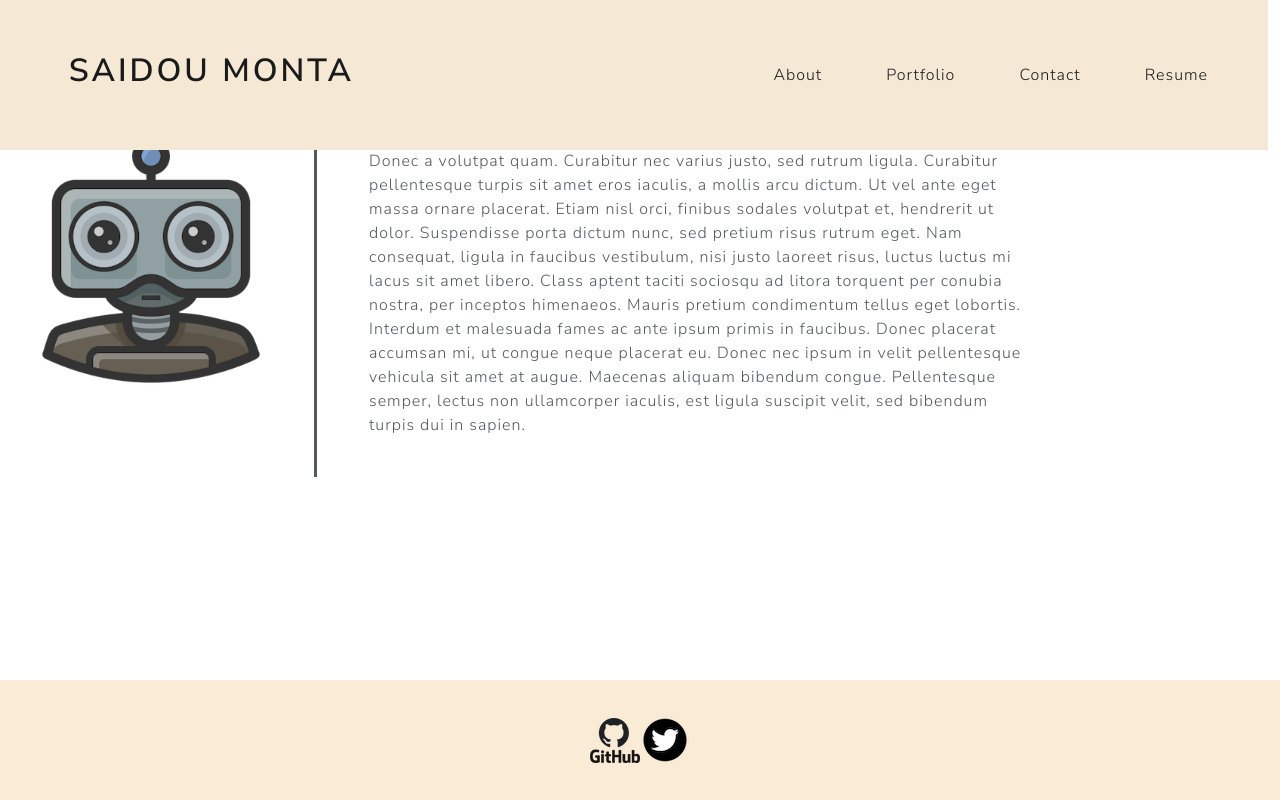
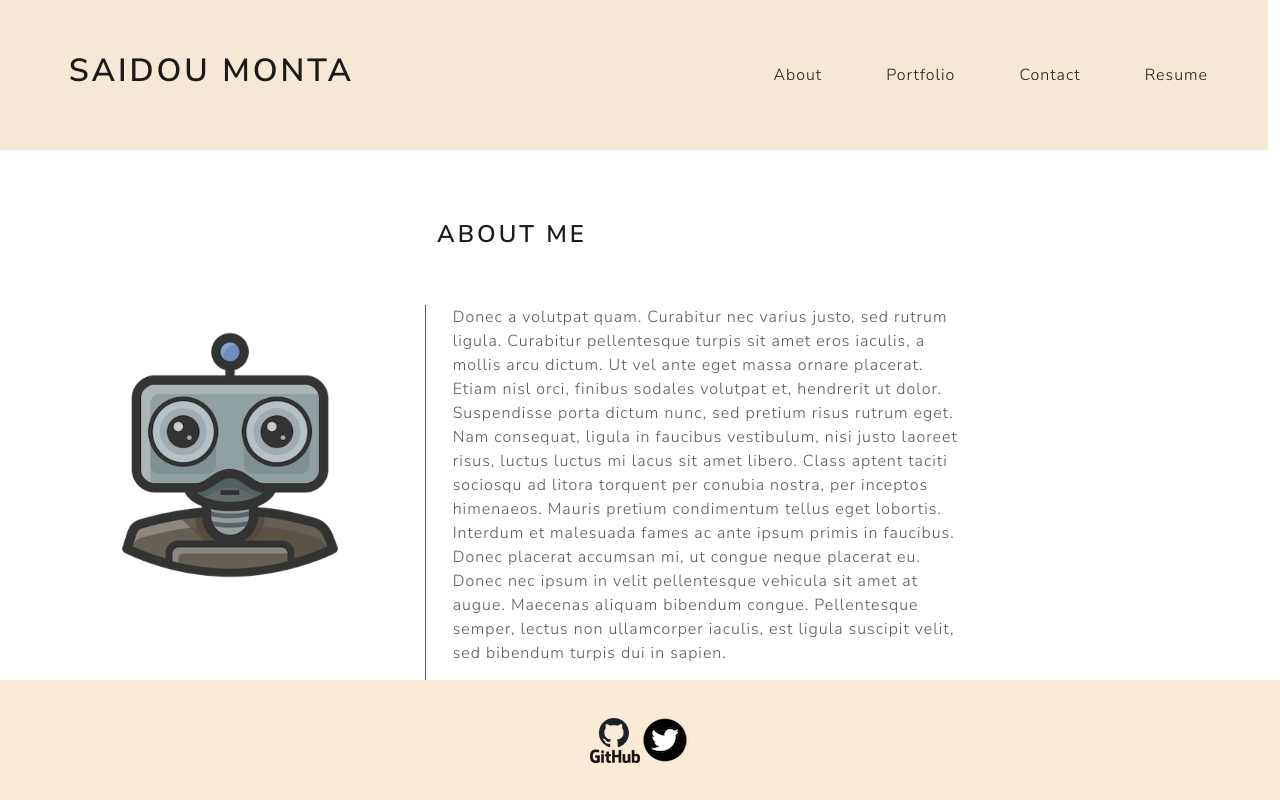
Before and after one commit to Saidou25/React-Portfolio, a React (Create React App) app in the folder my-app/: page / in a window 1280 px wide. Built offline with nearby package versions, Linux system fonts and the light colour scheme.

Commit message:
layout for resume , about and contact

```diff
--- a/my-app/src/components/pages/About.js
+++ b/my-app/src/components/pages/About.js
@@ -3,14 +3,15 @@ import "../../styles.css/About.css"
 function About() {
 
   return (
-    <div>
+    <div className='about'>
       <h3 className='title'>About Me</h3>
       <div className='row'>
-        <div className='col-3 about'>
-          <img src='images/robot01.png' className="img-fluid" alt="robot icon"></img>
+        <div className='col-5 flex'>
+          <img src='images/robot01.png' className="responsive flex" alt="robot icon"></img>
         </div>
-        <div className='col-9'>
+        <div className='col-7 flex'>
           <p className='story'>
+
             Donec a volutpat quam. Curabitur nec varius justo, sed rutrum ligula.
             Curabitur pellentesque turpis sit amet eros iaculis, a mollis arcu
             dictum. Ut vel ante eget massa ornare placerat. Etiam nisl orci, finibus
@@ -24,8 +25,8 @@ function About() {
             in velit pellentesque vehicula sit amet at augue. Maecenas aliquam
             bibendum congue. Pellentesque semper, lectus non ullamcorper iaculis,
             est ligula suscipit velit, sed bibendum turpis dui in sapien.
+
           </p>
-
         </div>
       </div>
     </div>
--- a/my-app/src/components/pages/Contact.js
+++ b/my-app/src/components/pages/Contact.js
@@ -44,11 +44,13 @@ function Contact() {
   };
 
   return (
-    <div className="row formContainer t-30">
-      <div className="col-6 flex m-10" id="left-box">
+    <div className="row-formContainer t-30">
+      <div className="col-6 left-box flex m-10">
         <div className="mb-5">
 
-          <label for="exampleFormControlInput1" className="form-label">Name</label>
+          <label className="form-label">
+            Name
+            </label>
           <input
             className="form-control"
             value={yourname}
@@ -58,7 +60,9 @@ function Contact() {
             placeholder="Name"
           />
 
-          <label for="exampleFormControlInput1" className="form-label">email</label>
+          <label className="form-label">
+            email
+            </label>
           <input
             className="form-control"
             value={email}
@@ -68,7 +72,9 @@ function Contact() {
             placeholder="example@example.com"
           />
 
-          <label for="exampleFormControlInput1" className="form-label">Comment</label>
+          <label className="form-label">
+            Comment
+            </label>
           <textarea
             className="form-control"
             value={comment}
@@ -87,8 +93,10 @@ function Contact() {
         </div>
       </div>
 
-      <div className="col-6 flex" id="right-box">
-        <h3>hello</h3>
+      <div className="col-6 right-box flex">
+        <h1>Async</h1>
+        <h1>Await</h1>
+
       </div>
     </div>
   )
--- a/my-app/src/components/pages/Resume.js
+++ b/my-app/src/components/pages/Resume.js
@@ -1,13 +1,12 @@
-import React from 'react';
+import React from "react";
 import "../../styles.css/Resume.css"
 
 function Resume() {
 
   return (
 
-    <div className='main'>
-    <div className='main-container'>
-      <h3 className='titles'>Foundation</h3>
+    <div className="resume">
+      <h3 className="titles">Foundation</h3>
 
       <p> HTML and CSS</p>
       <p>Gitl</p>
@@ -15,7 +14,7 @@ function Resume() {
       <p>Server-side APIs, AJAX, and JSON</p>
       <p></p>
 
-      <h3 className='titles'>Technical</h3>
+      <h3 className="titles">Technical</h3>
 
       <p>Node.js</p>
       <p>Object-oriented programming (OOP)</p>
@@ -27,7 +26,7 @@ function Resume() {
       <p>Agile methodology</p>
       <p>Heroku</p>
 
-      <h3 className='titles'>Performance</h3>
+      <h3 className="titles">Performance</h3>
 
       <p>Computer science</p>
       <p>MongoDB and NoSQL</p>
@@ -35,9 +34,6 @@ function Resume() {
       <p>React</p>
       <p>MERN</p>
     </div>
-    </div>
-
-
   );
 }
 
--- a/my-app/src/index.js
+++ b/my-app/src/index.js
@@ -1,7 +1,7 @@
 import React from 'react';
 import ReactDOM from 'react-dom';
 import App from './App';
-import "bootswatch/dist/lux/bootstrap.css";
+import "bootswatch/dist/lux/bootstrap.min.css";
 // 'bootstrap/dist/css/bootstrap.min.css';
 
 ReactDOM.render(<App />, document.getElementById('root'));
--- a/my-app/src/styles.css/About.css
+++ b/my-app/src/styles.css/About.css
@@ -1,12 +1,30 @@
  .title {
      text-align: center;
-    margin: 40px;
+     height: 65px;
+     margin-bottom: 20px;
  }
-.col-9 {
-   border-left: solid;
-    /* background-color: bisque; */
+
+ .col-7 {
+     border-left: 1px solid;
+     border-top-color: black;
  }
+
+ .about {
+     margin-top: 220px;
+     align-items: center;
+     height: 550px;
+     width: 80%;
+ }
+
+ .responsive {
+     width: 100%;
+     max-width: 300px;
+     height: auto;
+     margin-left: 80px;
+     justify-content: center;
+ }
+
  .story {
-    margin: 40px;
-    max-width: 70%;
+     margin-right: 60px;
+     margin-left: 15px;
  }
--- a/my-app/src/styles.css/Contact.css
+++ b/my-app/src/styles.css/Contact.css
@@ -1,42 +1,37 @@
-.formContainer {
+.row-formContainer {
+    display: flex;
     border-color: black;
-    justify-content: space-between;
+    justify-content: space-around;
     height: 650px;
     align-items: center;
-    background-color: rgb(236, 190, 121);
-    /* border-style: solid; */
-
+    margin-top: 12%;
 }
 
-#left-box {
-    border-color: black;
-    /* border-style: solid; */
-    background-color: rgb(186, 162, 77);
-    align-items: center;
-    margin-left: 60px;
+.left-box {
+
+    /* border-color: black; */
+    /* border: solid; */
+    /* background-color: rgb(186, 162, 77); */
+    /* align-items: center; */
+    /* margin-left: 60px; */
     max-width: 33%;
-    height: 70%;
+    /* height: 70%; */
+    /* justify-content: center; */
+}
+
+/* .right-box {
     justify-content: center;
 }
-
-
-#right-box {
-    /* border-style: solid; */
-    align-items: center;
-    justify-content: center;
-    text-align: center;
-    background-color: rgb(82, 232, 232);
-    color: black;
-    max-width: 33%;
-    margin-right: 15%;
-
+*/
+.form-label {
+    margin: 10px;
 }
 
-.form-label {
-    margin: 8px;
-}
+/* .comment {
+    overflow: hidden;
+    flex-wrap: wrap;
+} */
 
 .btn-primary {
     margin-top: 50px;
-
 }
--- a/my-app/src/styles.css/Resume.css
+++ b/my-app/src/styles.css/Resume.css
@@ -1,18 +1,10 @@
- .main-container {
-     max-width: 60%;
-     text-align: center;
-     margin-top: 50px;
-     /* background-color: aqua; */
-     margin-left: auto;
-     margin-right: auto;
-     overflow: scroll;
- }
+.resume {
+    text-align: center;
+    overflow: scroll;
+    margin-top: 150px;
+    height: 675px;
+}
 
- .main {
-     height: 605px;
-     margin-top: 10%;
-     overflow: scroll;
- }
- .titles {
+.titles {
     margin: 40px;
- }
+}
```
Lines whose indentation alone changed are shown as unchanged.
